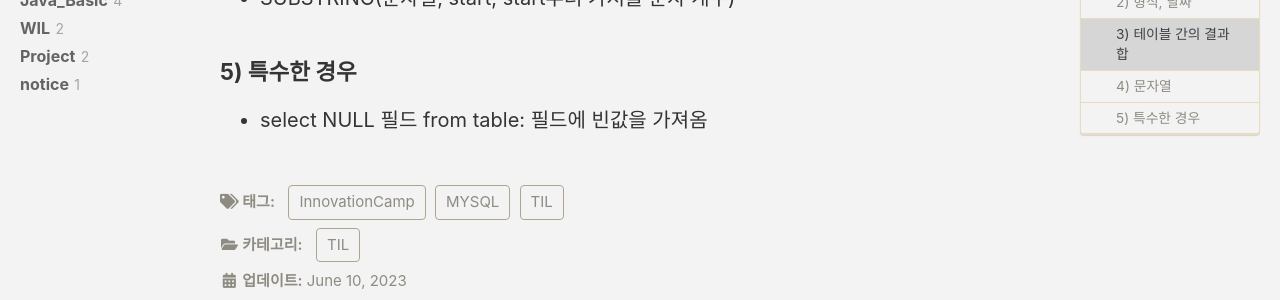
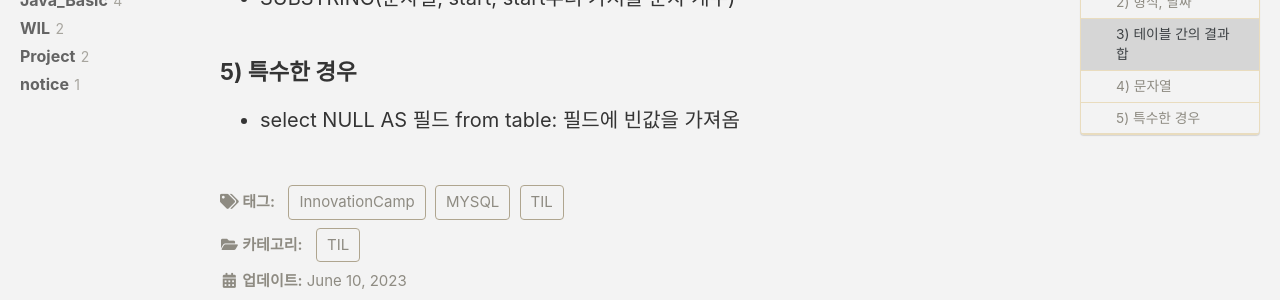
Before and after one commit to YiHwanRyu/YiHwanRyu.github.io, a Jekyll site: the page built from _posts/2023-06-10-TIL008.md, in a window 1280 px wide and 900 px high, scrolled down 1354 px. Shown: the part 152-452 px from the top of the window. Built offline with Jekyll 4.4.1, drawn with Linux system fonts in a browser that asks for light colours; cached includes are drawn as plain includes; some web fonts are replaced; comment, search, counter and statistics services are not loaded.

Commit message:
[UPDATE] TIL008 오타 수정

```diff
--- a/_posts/2023-06-10-TIL008.md
+++ b/_posts/2023-06-10-TIL008.md
@@ -58,4 +58,4 @@ Today I Learned, 2023/06/10
 
 
 ### 5) 특수한 경우
-  - select NULL 필드 from table: 필드에 빈값을 가져옴
+  - select NULL AS 필드 from table: 필드에 빈값을 가져옴
```
